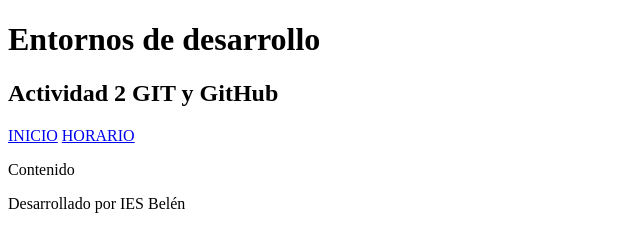
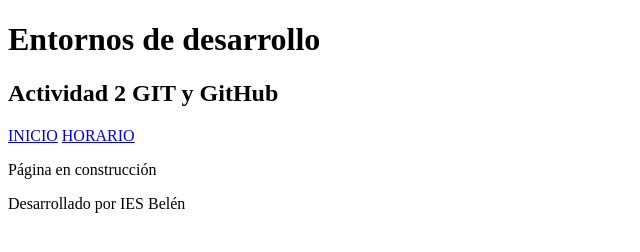
Before and after one commit to JoseNaranjox/Act2GIT_JoseAntonioNaranjo, a plain HTML site: page index.html in a window 1280 px wide. Shown: the full height of the page, 0-640 px from the left. Drawn offline with Linux system fonts and the light colour scheme.

Commit message:
Página en construcción

```diff
--- a/index.html
+++ b/index.html
@@ -14,7 +14,7 @@
     <a href="horario.html">HORARIO</a>
   </nav>
   <main>
-    <p>Contenido</p>
+    <p>Página en construcción</p>
   </main>
   <footer>
     <p>Desarrollado por IES Belén</p>
```
